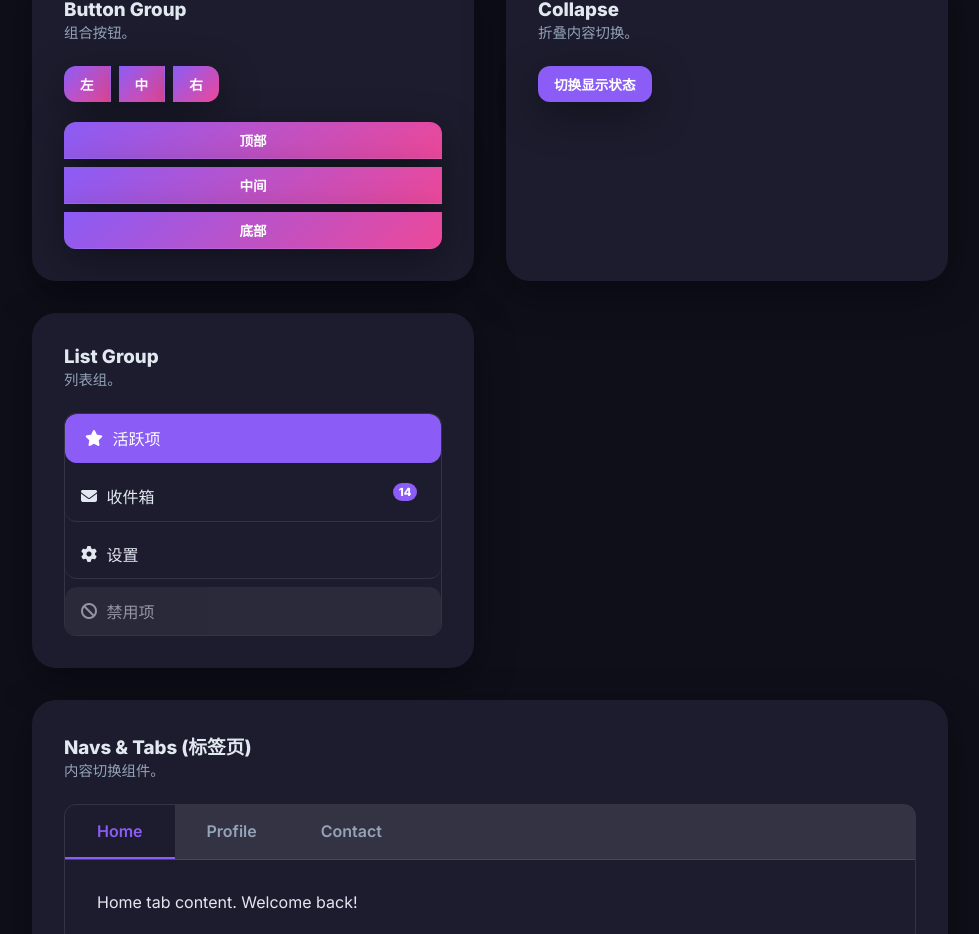
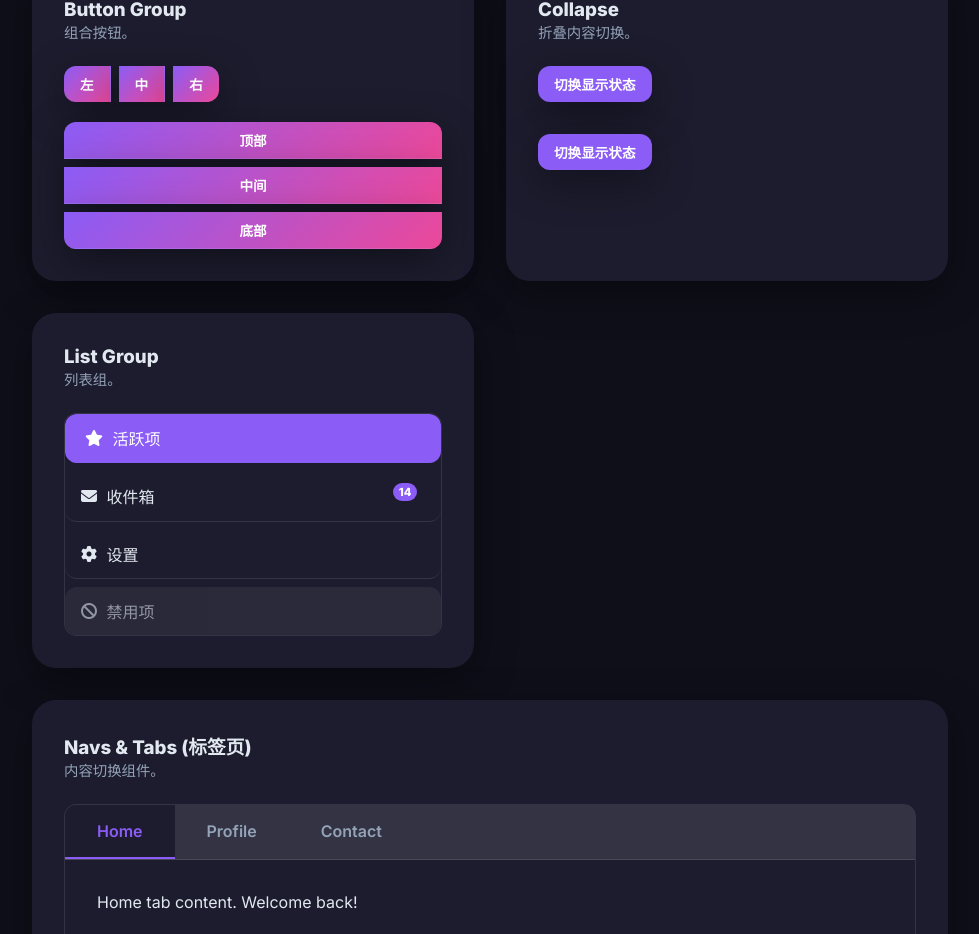
Before and after one commit to kelvenray/myfrontend, a Vue app in the folder Vue3/: page /#/form in a window 1280 px wide. Shown: the part 2214-3148 px from the top of the page, without its empty margins (300-1279 px from the left). Built offline with nearby package versions, Linux system fonts and the light colour scheme.

Commit message:
Add second toggle button demonstration to Collapse module
Co-authored-by: kelvenray <2155845+kelvenray@users.noreply.github.com>

```diff
--- a/Vue3/src/views/Form.vue
+++ b/Vue3/src/views/Form.vue
@@ -225,6 +225,12 @@ const removeAlert = (index) => alerts.value.splice(index, 1)
                     </div>
                 </template>
             </Collapse>
+
+            <div style="margin-top: 1rem;">
+                <Collapse>
+                    <p>第二个折叠演示：使用默认切换按钮。点击按钮查看更多详细信息和说明内容。</p>
+                </Collapse>
+            </div>
         </div>
 
         <!-- List Group -->
```
Also changed, not shown: 1 other file (tests, documents, lock files or other folders).
